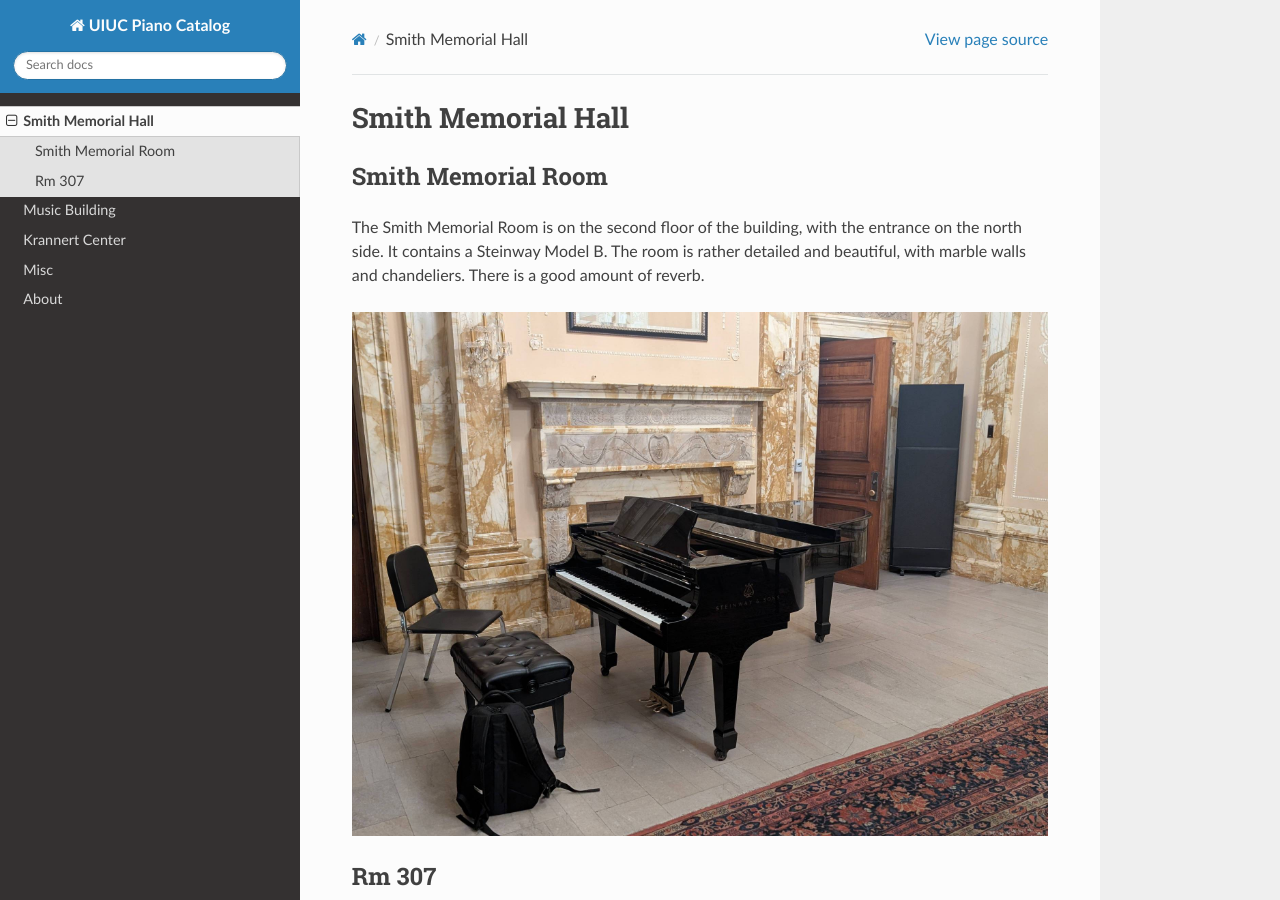
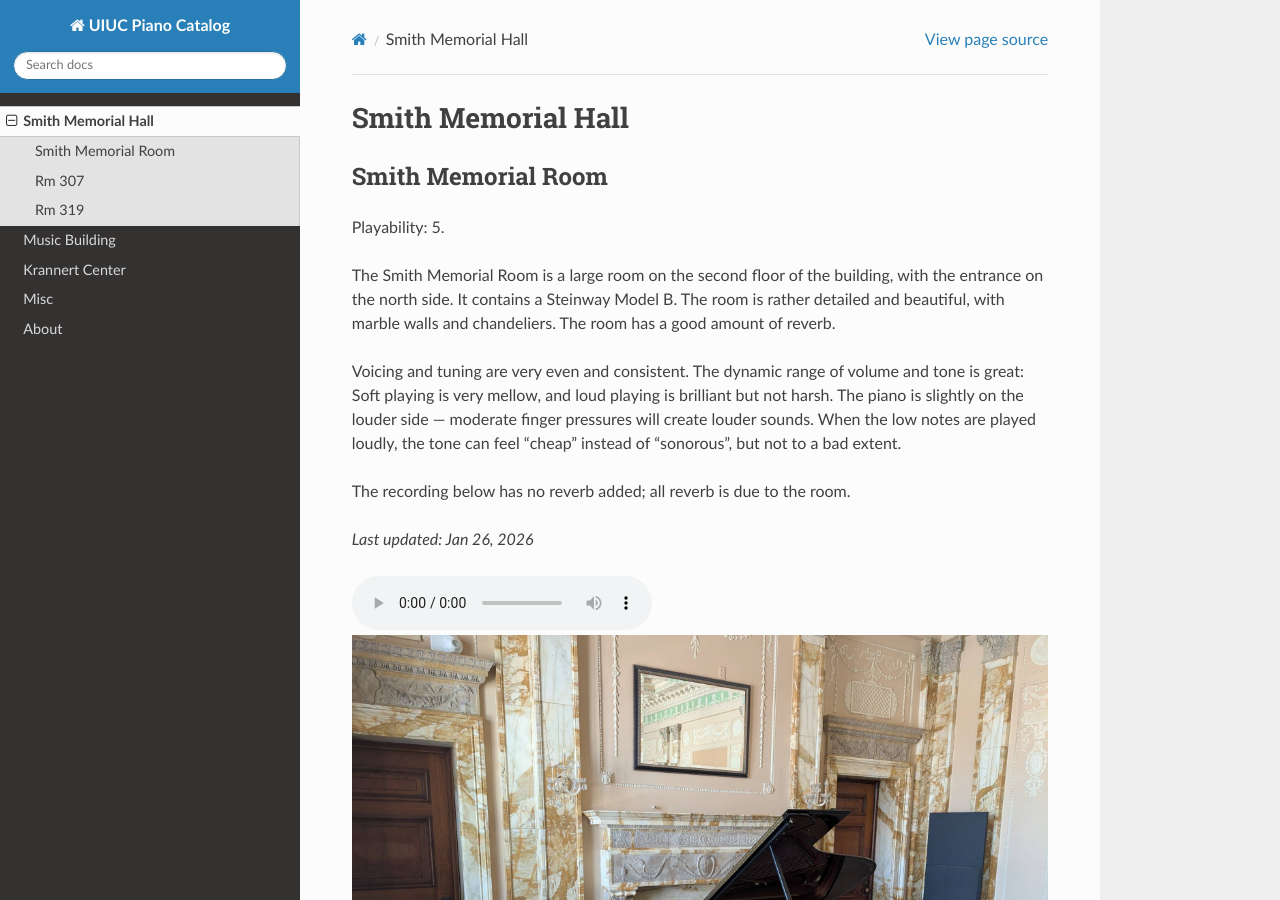
Before and after one commit to phuang1024/UIUCPianoCatalog, a Sphinx documentation site: the page built from docs/smith/index.rst, in a window 1280 px wide and 900 px high. Built offline with Sphinx 7.4.7 and the Read the Docs theme 3.1.0, drawn with Linux system fonts in a browser that asks for light colours; some of the changed text lies outside the part shown.

Commit message:
New pianos.

```diff
--- /dev/null
+++ b/docs/smith/319.rst
@@ -0,0 +1,16 @@
+Rm 319
+------
+
+Playability: 2.
+
+Room 319, third floor South practice rooms. Steinway Model M.
+
+Voicing is quite loud. Notes become harsh quickly. Quiet playing is not very
+mellow, and key weight is uneven. Loud playing feels "cheap". Some notes aren't
+perfectly tuned.
+
+*Last updated: Jan 26, 2026*
+
+.. audio:: ../_static/audio/smith/319.mp3
+
+.. image:: ../_static/img/smith/319.jpg
--- a/docs/smith/index.rst
+++ b/docs/smith/index.rst
@@ -4,3 +4,5 @@
 .. include:: memorial_room.rst
 
 .. include:: 307.rst
+
+.. include:: 319.rst
--- a/docs/smith/memorial_room.rst
+++ b/docs/smith/memorial_room.rst
@@ -1,9 +1,23 @@
 Smith Memorial Room
 -------------------
 
-The Smith Memorial Room is on the second floor of the building, with the
-entrance on the north side. It contains a Steinway Model B.
+Playability: 5.
+
+The Smith Memorial Room is a large room on the second floor of the building,
+with the entrance on the north side. It contains a Steinway Model B.
 The room is rather detailed and beautiful, with marble walls and chandeliers.
-There is a good amount of reverb.
+The room has a good amount of reverb.
 
-.. image:: ../_static/img/smith/MemRm1.jpg
+Voicing and tuning are very even and consistent. The dynamic range of volume and
+tone is great: Soft playing is very mellow, and loud playing is brilliant but
+not harsh. The piano is slightly on the louder side --- moderate finger
+pressures will create louder sounds. When the low notes are played loudly, the
+tone can feel "cheap" instead of "sonorous", but not to a bad extent.
+
+The recording below has no reverb added; all reverb is due to the room.
+
+*Last updated: Jan 26, 2026*
+
+.. audio:: ../_static/audio/smith/MemRm.mp3
+
+.. image:: ../_static/img/smith/MemRm.jpg
```
Also changed, not shown: docs/_static/img/smith/319.jpg (added), docs/_static/img/smith/MemRm.jpg (added), docs/_static/img/smith/MemRm1.jpg (deleted), docs/_static/img/smith/MemRm2.jpg (deleted), 3 other files.
